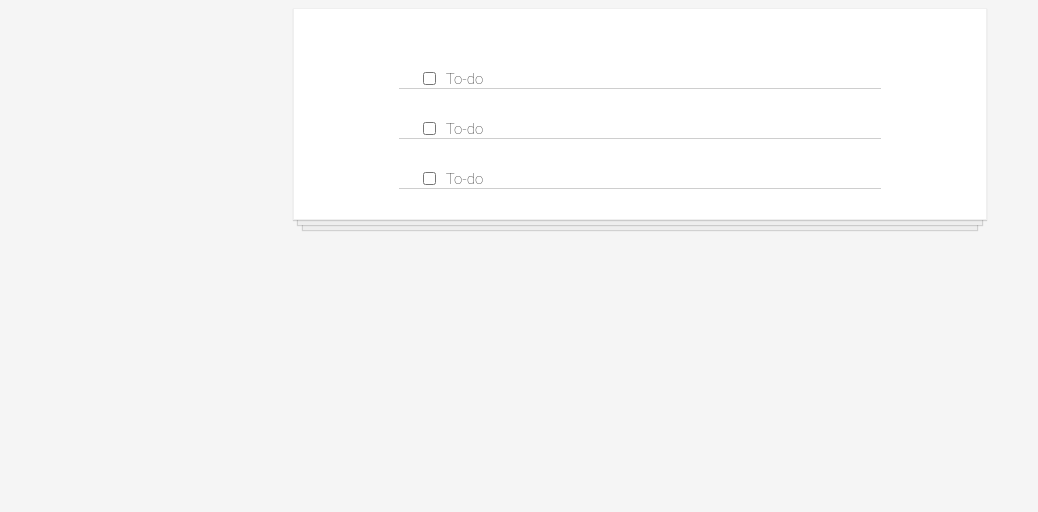
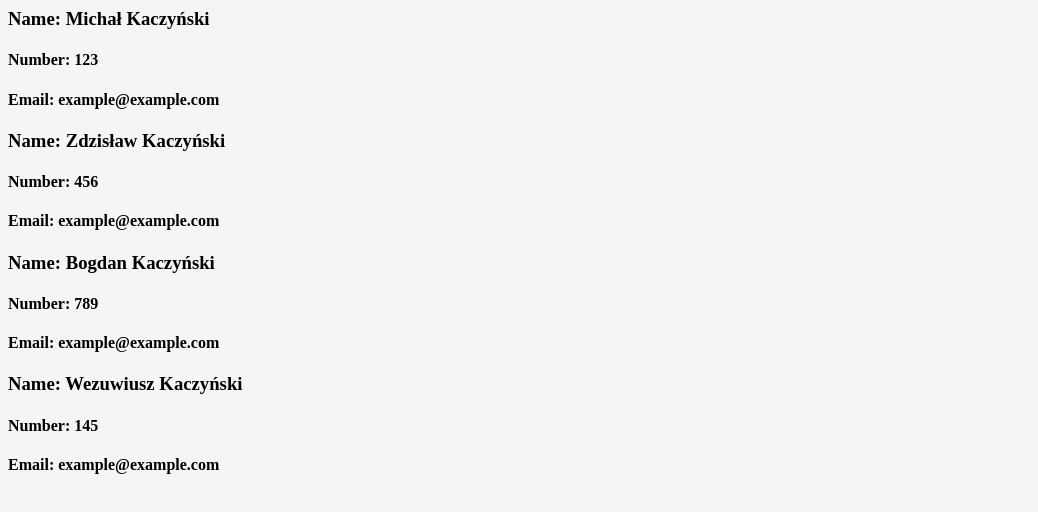
Before and after one commit to mickac/app, a React (Create React App) app: page / in a window 1280 px wide. Shown: the top 512 px of the page, without its empty margins (0-1038 px from the left). Built offline with nearby package versions, Linux system fonts and the light colour scheme.

Commit message:
Promps first steps in React

```diff
--- /dev/null
+++ b/src/Promps.js
@@ -0,0 +1,36 @@
+import React from "react"
+
+import ContactCard from "./components/ContactCard"
+
+function Promps(){
+    return(
+        <div className="contacts">
+            <ContactCard
+                contact = {{name: "Michał Kaczyński", number: "123", email :"example@example.com"}}
+                //name="Michał Kaczyński"
+                //number="123"
+                //email="example@example.com"
+            />
+            <ContactCard
+                contact = {{name: "Zdzisław Kaczyński", number: "456", email :"example@example.com"}}
+                //name="Zdzisław Kaczyński"
+                //number="456"
+                //email="example@example.com"
+            />
+            <ContactCard
+                contact = {{name: "Bogdan Kaczyński", number: "789", email :"example@example.com"}}
+                //name="Bogdan Kaczyński"
+                //number="789"
+                //email="example@example.com"
+            />
+            <ContactCard
+                contact = {{name: "Wezuwiusz Kaczyński", number: "145", email :"example@example.com"}}
+                //name="Wezuwiusz Kaczyński"
+                //number="145"
+                //email="example@example.com"
+            />
+        </div>
+    )
+}
+
+export default Promps
--- /dev/null
+++ b/src/components/ContactCard.js
@@ -0,0 +1,20 @@
+import React from "react"
+
+function ContactCard(props){
+   // return(
+   //     <div className="contact-card">
+   //         <h3>Name: {props.name}</h3>
+   //         <h4>Number: {props.number}</h4>
+   //         <h4>Email: {props.email}</h4>
+   //     </div>
+   // )
+   return(
+        <div className="contact-card">
+            <h3>Name: {props.contact.name}</h3>
+            <h4>Number: {props.contact.number}</h4>
+            <h4>Email: {props.contact.email}</h4>
+        </div>
+   )
+}
+
+export default ContactCard
--- a/src/index.js
+++ b/src/index.js
@@ -1,6 +1,6 @@
 import React from "react"
 import ReactDOM from "react-dom"
 
-import App from "./App"
+import Promps from "./Promps"
 
-ReactDOM.render(<App />, document.getElementById("root"))
+ReactDOM.render(<Promps />, document.getElementById("root"))
```
